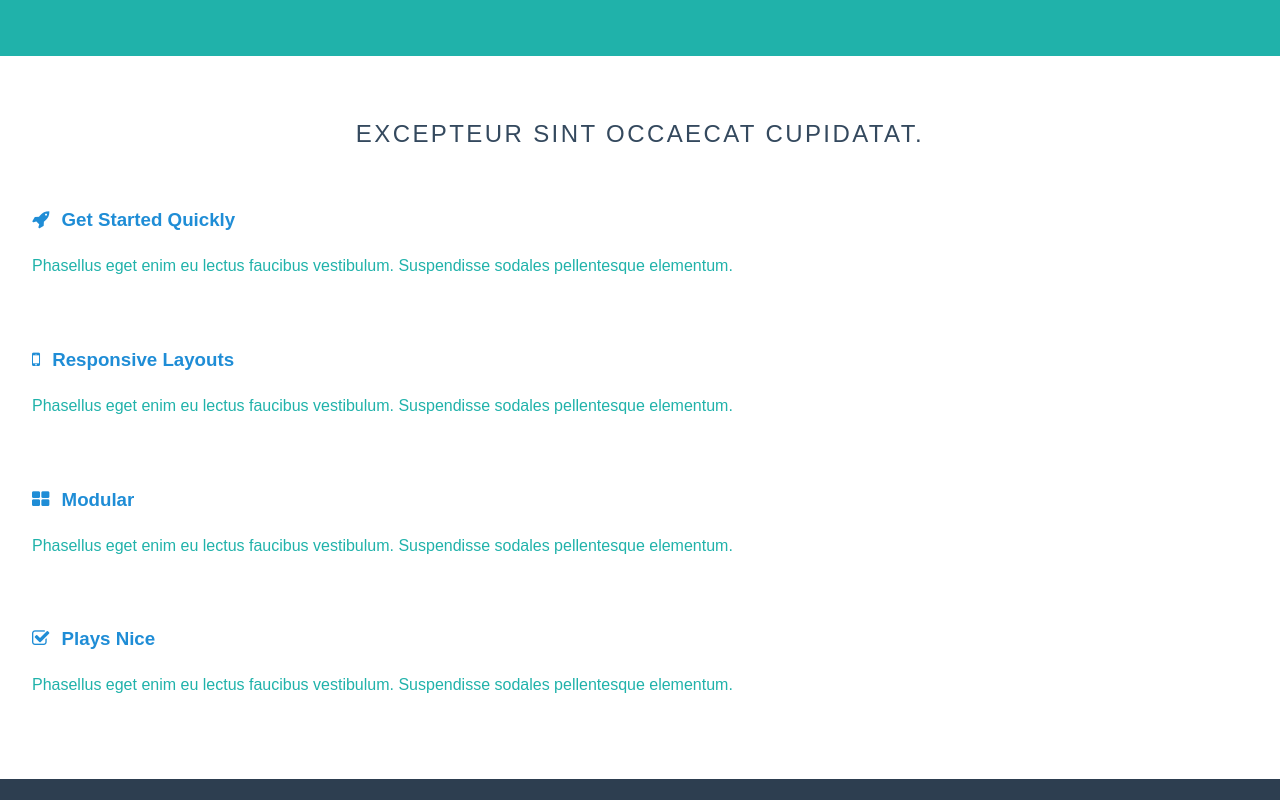
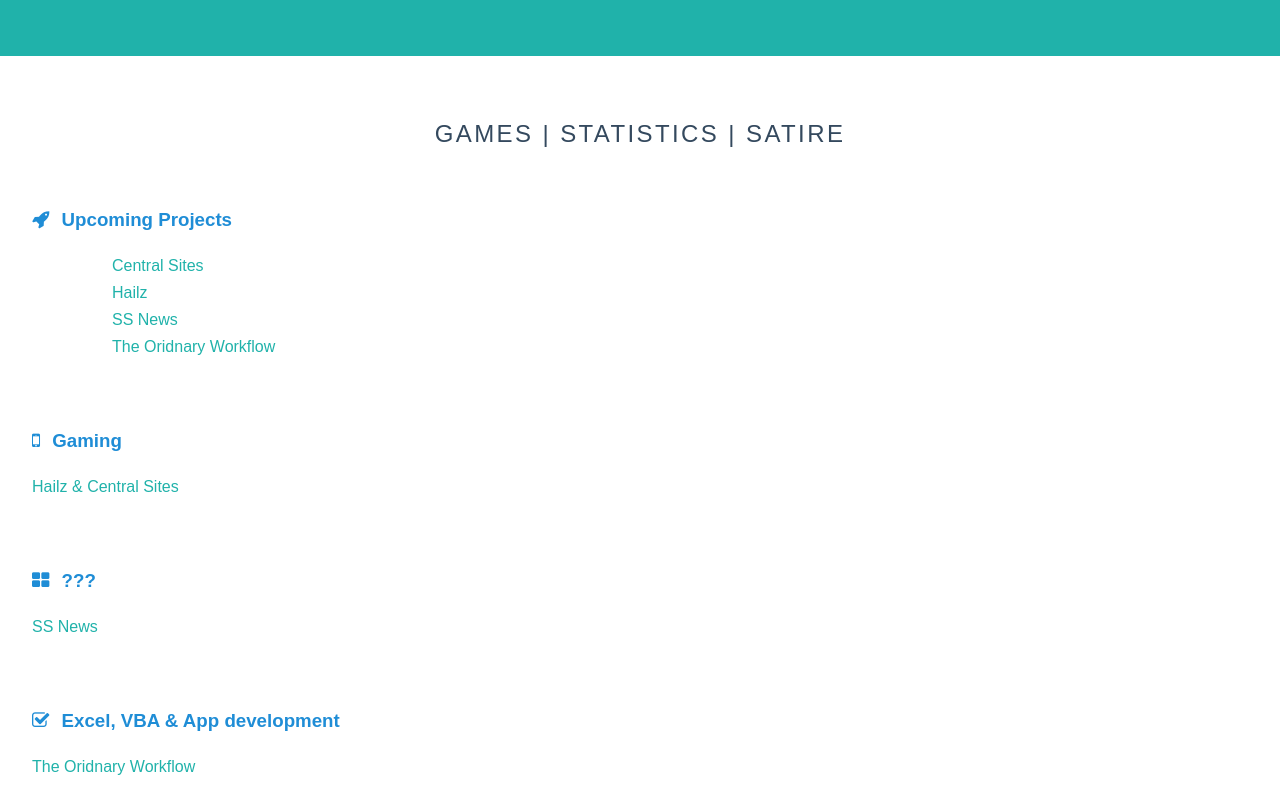
Before and after one commit to JackTingleALBD/.github.io, a plain HTML site: page index.html in a window 1280 px wide. Shown: the part 640-1440 px from the top of the page. Drawn offline with nearby package versions, Linux system fonts and the light colour scheme.

Commit message:
New commit

```diff
--- a/index.html
+++ b/index.html
@@ -4,11 +4,7 @@
 <head>
     <meta charset="utf-8">
     <meta name="viewport" content="width=device-width, initial-scale=1.0">
-<<<<<<< HEAD
     <meta name="description" content="ALBD">
-=======
-    <meta name="description" content="A layout example that shows off a responsive product landing page.">
->>>>>>> ef2447d418a369c73e6bfba93b146c30f659bb78
     <title>ALBD</title>
     <link rel="stylesheet" href="/css/pure/pure-min.css">
     <link rel="stylesheet" href="https://unpkg.com/purecss@2.1.0/build/css/pure/grids-responsive-min.css">
@@ -46,44 +42,49 @@
 
 <div class="content-wrapper">
     <div class="content">
-        <h2 class="content-head is-center">Excepteur sint occaecat cupidatat.</h2>
+        <h2 class="content-head is-center">Games | Statistics | Satire</h2>
 
         <div class="pure-g">
             <div class="l-box pure-u-1 pure-u-md-1-2 pure-u-lg-1-4">
 
                 <h3 class="content-subhead">
                     <i class="fa fa-rocket"></i>
-                    Get Started Quickly
+                    Upcoming Projects
                 </h3>
                 <p>
-                    Phasellus eget enim eu lectus faucibus vestibulum. Suspendisse sodales pellentesque elementum.
+                    <ol>
+                        <ul>Central Sites</ul>
+                        <ul>Hailz</ul>
+                        <ul>SS News</ul>
+                        <ul>The Oridnary Workflow</ul>
+                    </ol>
                 </p>
             </div>
             <div class="l-box pure-u-1 pure-u-md-1-2 pure-u-lg-1-4">
                 <h3 class="content-subhead">
                     <i class="fa fa-mobile"></i>
-                    Responsive Layouts
+                    Gaming
                 </h3>
                 <p>
-                    Phasellus eget enim eu lectus faucibus vestibulum. Suspendisse sodales pellentesque elementum.
+                    Hailz & Central Sites
                 </p>
             </div>
             <div class="l-box pure-u-1 pure-u-md-1-2 pure-u-lg-1-4">
                 <h3 class="content-subhead">
                     <i class="fa fa-th-large"></i>
-                    Modular
+                    ???
                 </h3>
                 <p>
-                    Phasellus eget enim eu lectus faucibus vestibulum. Suspendisse sodales pellentesque elementum.
+                    SS News
                 </p>
             </div>
             <div class="l-box pure-u-1 pure-u-md-1-2 pure-u-lg-1-4">
                 <h3 class="content-subhead">
                     <i class="fa fa-check-square-o"></i>
-                    Plays Nice
+                    Excel, VBA & App development
                 </h3>
                 <p>
-                    Phasellus eget enim eu lectus faucibus vestibulum. Suspendisse sodales pellentesque elementum.
+                    The Oridnary Workflow
                 </p>
             </div>
         </div>
```
